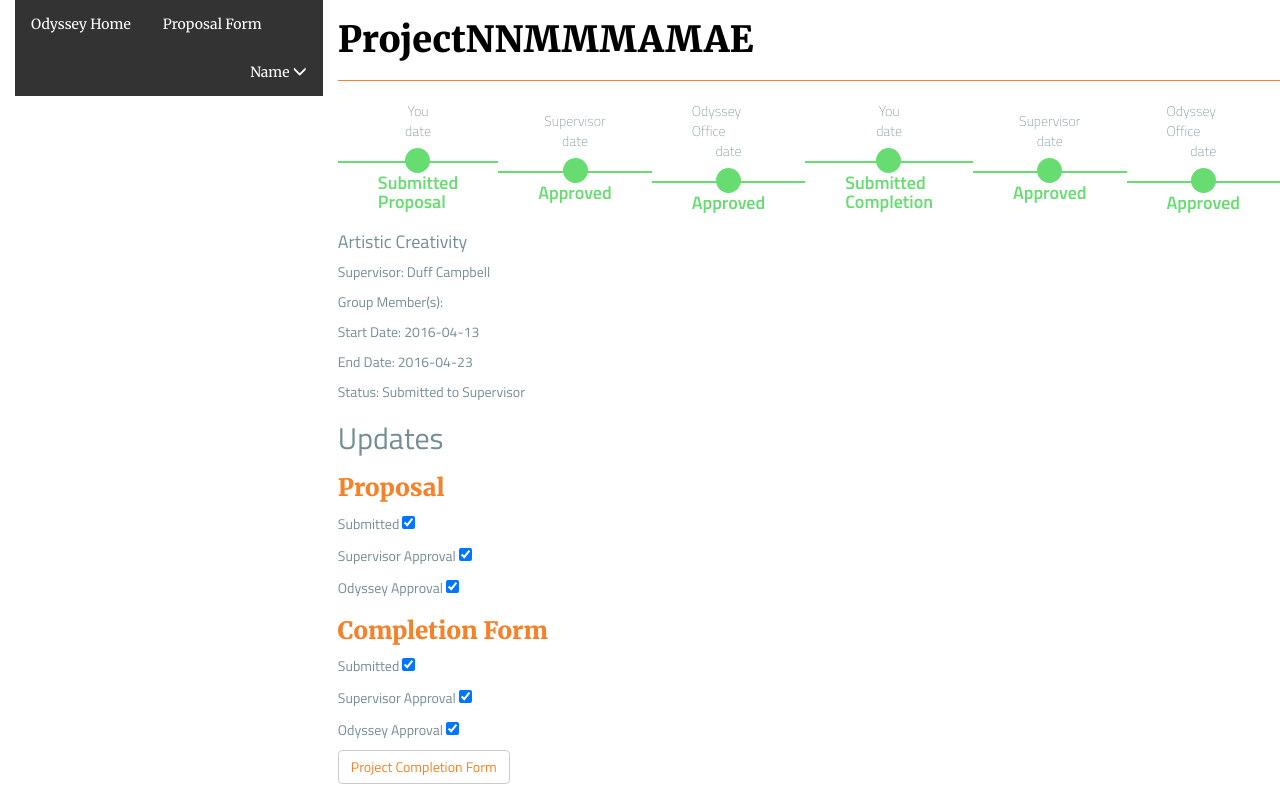
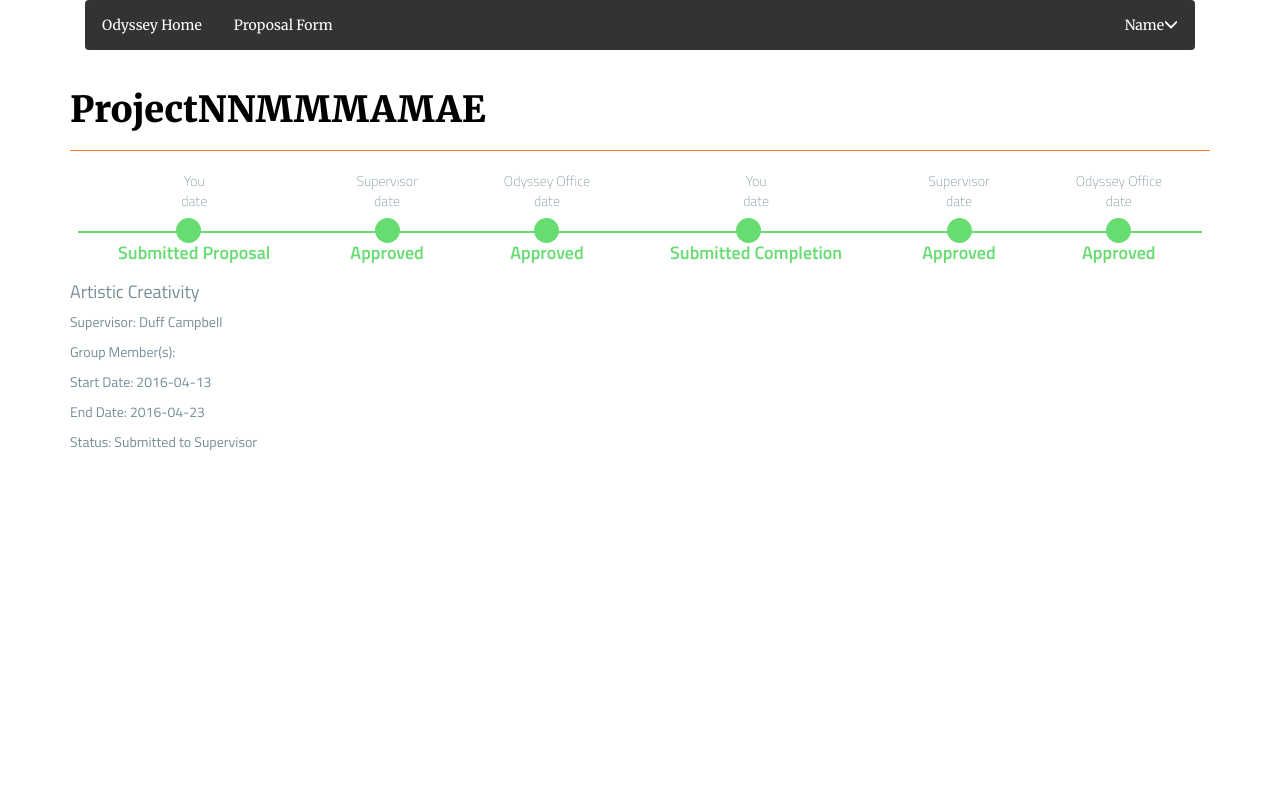
Before and after one commit to sweetenmn/HDXodyssey, a Django app: page /odyssey/project-status/43 in a window 1280 px wide. Run offline with Django 3.2, Linux system fonts and the light colour scheme; data comes from the database, SQL or seed files in the repository; some libraries are stand-ins or nearby versions.

Commit message:
Fixed Timeline!!!
YAYYYYYYY

```diff
--- a/projects/templates/projects/Status.html
+++ b/projects/templates/projects/Status.html
@@ -70,18 +70,6 @@
 			<p id="enddate">End Date: {{project.end_date}}</p>
 			<p>Status: {{project.status}}</p>
 		</div>
-		<div class="updates">
-			<h2>Updates</h2>
-			<h3>Proposal</h3>
-			<p id="submitProp"> Submitted <input type="checkbox" onclick="return false" checked="checked"/></p>
-			<p id="supProp"> Supervisor Approval <input type="checkbox" onclick="return false" checked="checked"/></p>
-			<p id="odyProp"> Odyssey Approval <input type="checkbox" onclick="return false" checked="checked"/></p>
-			<h3>Completion Form</h3>
-			<p id="submitComp"> Submitted <input type="checkbox" onclick="return false" checked="checked"/></p>
-			<p id="supComp"> Supervisor Approval <input type="checkbox" onclick="return false" checked="checked"/></p>
-			<p id="odyComp"> Odyssey Approval <input type="checkbox" onclick="return false" checked="checked"/></p>
-			<a class="btn btn-default" href="{% url 'projects:completion' project.id %}">Project Completion Form</a>
-		</div>
 	</div>
 
 {% endblock %}
--- a/projects/templates/projects/base.html
+++ b/projects/templates/projects/base.html
@@ -26,25 +26,20 @@
 </head>
 <body>
 <div class="container">
-	<div id="header">
-	<ul>
-		<li><a href="/odyssey">Odyssey Home</a></li>
-		<li><a href="{% url 'projects:proposal' %}">Proposal Form</a></li>
-		<div id="name">
-		<li><a>Name    <span class="glyphicon glyphicon-menu-down" aria-hidden="true"></span></a>
-		</div>
-	</ul>
+	<div class="container-fluid">
+		<ul class="navbar">
+			<li><a href="/odyssey">Odyssey Home</a></li>
+			<li><a href="{% url 'projects:proposal' %}">Proposal Form</a></li>
+			<div id="name">
+			<li><a>Name<span class="glyphicon glyphicon-menu-down" aria-hidden="true"></span></a></li>
+			</div>
+		</ul>
 	</div>
-	</div>
-	<div id="content">
-<!--
-	<div class="container">
- -->
+
 	<h1>{% block header %}{% endblock %}</h1>
 	<hr>
 	{% block content %}{% endblock %}
-<!-- 	</div> -->
-	</div>
+
 
 </body>
 
```
